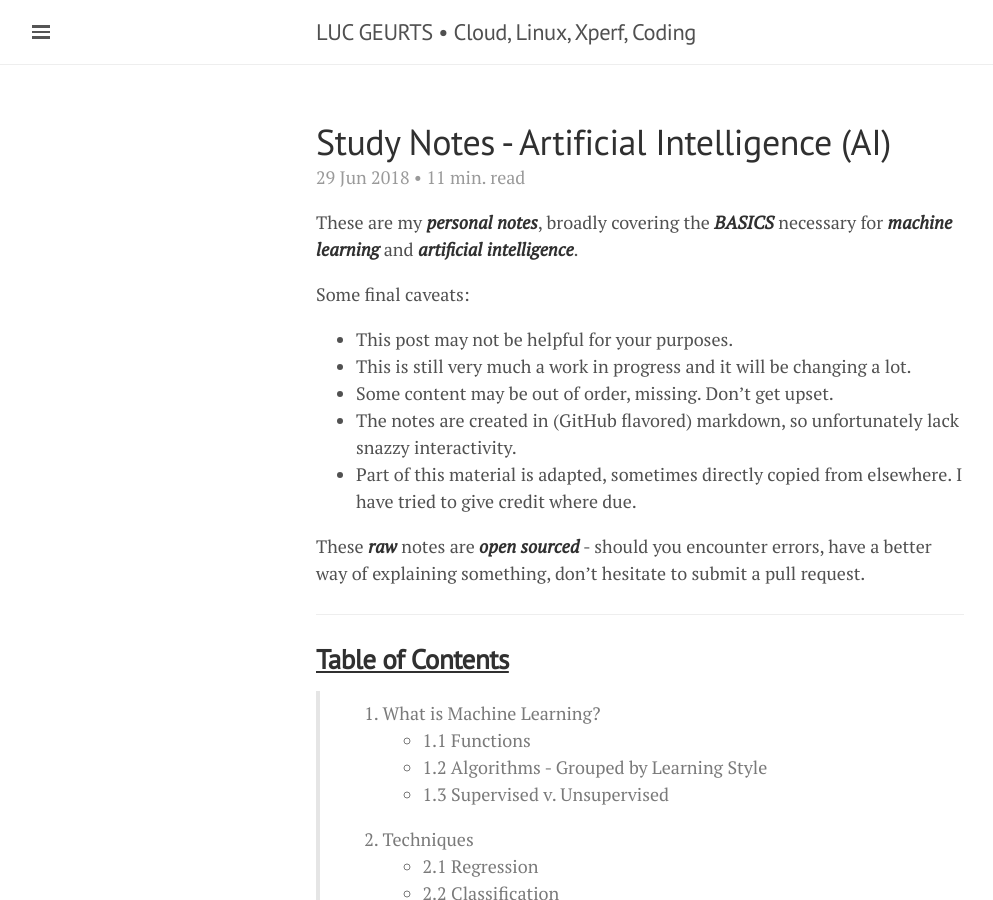
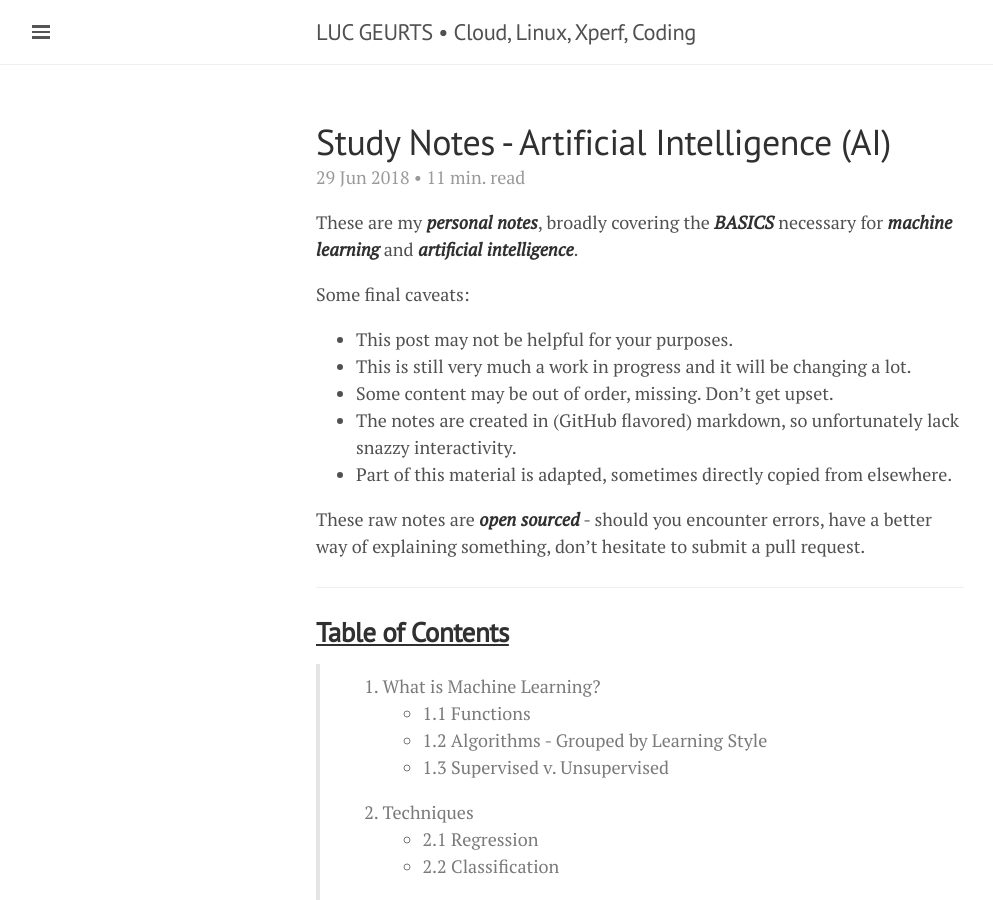
Before and after one commit to lgeurts/lgeurts.github.io, a Jekyll site: the page built from _posts/2018-06-29-artificial-intelligence-basics.md, in a window 1280 px wide and 900 px high. Shown: the whole window, without its empty margins (0-993 px from the left). Built offline with Jekyll 4.4.1, drawn with Linux system fonts in a browser that asks for light colours; nearby versions of some CDN libraries.

Commit message:
Update 2018-06-29-artificial-intelligence-basics.md

```diff
--- a/_posts/2018-06-29-artificial-intelligence-basics.md
+++ b/_posts/2018-06-29-artificial-intelligence-basics.md
@@ -14,9 +14,9 @@ Some final caveats:
 * This is still very much a work in progress and it will be changing a lot.
 * Some content may be out of order, missing. Don't get upset.
 * The notes are created in (GitHub flavored) markdown, so unfortunately lack snazzy interactivity.
-* Part of this material is adapted, sometimes directly copied from elsewhere. I have tried to give credit where due.
+* Part of this material is adapted, sometimes directly copied from elsewhere.
 
-These ***raw*** notes are ***open sourced*** - should you encounter errors, have a better way of explaining something, don't hesitate to submit a pull request.
+These raw notes are ***open sourced*** - should you encounter errors, have a better way of explaining something, don't hesitate to submit a pull request.
 
 ------------------------------------------------------------------------------
 
```
